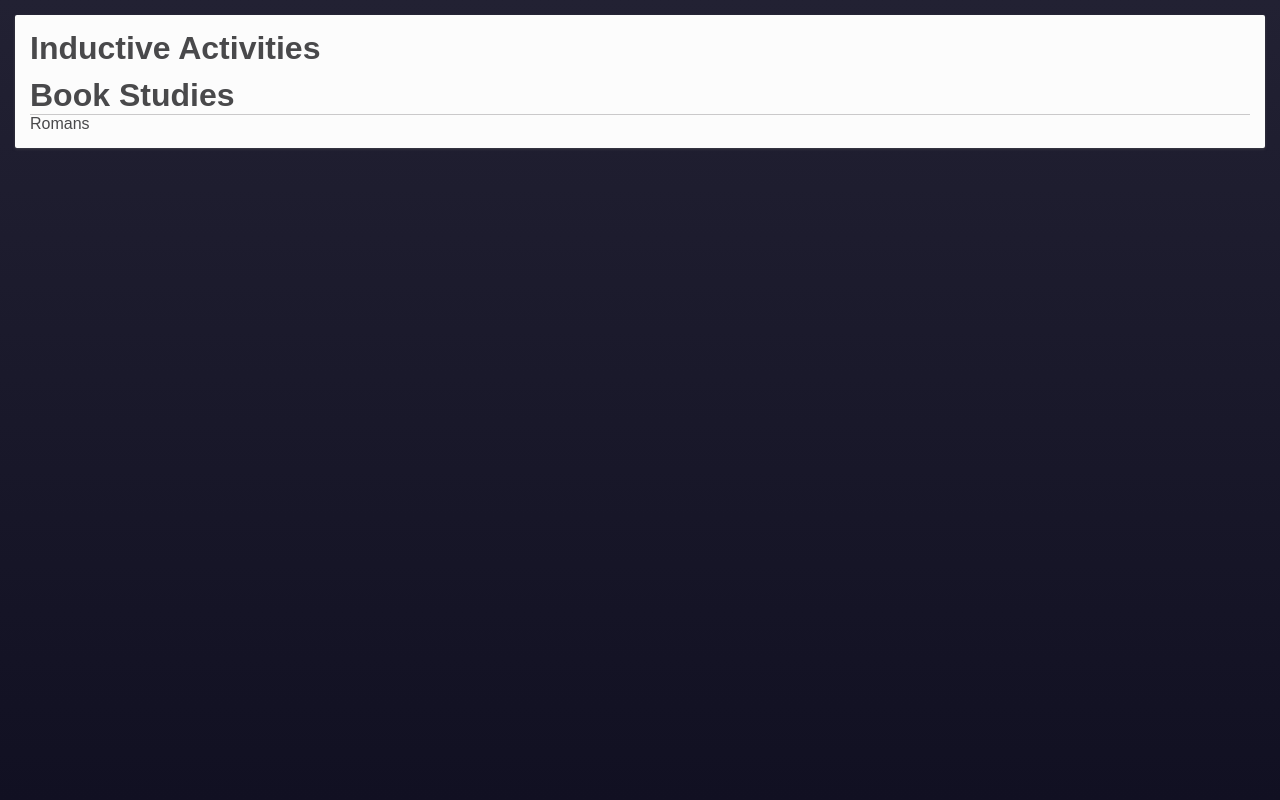
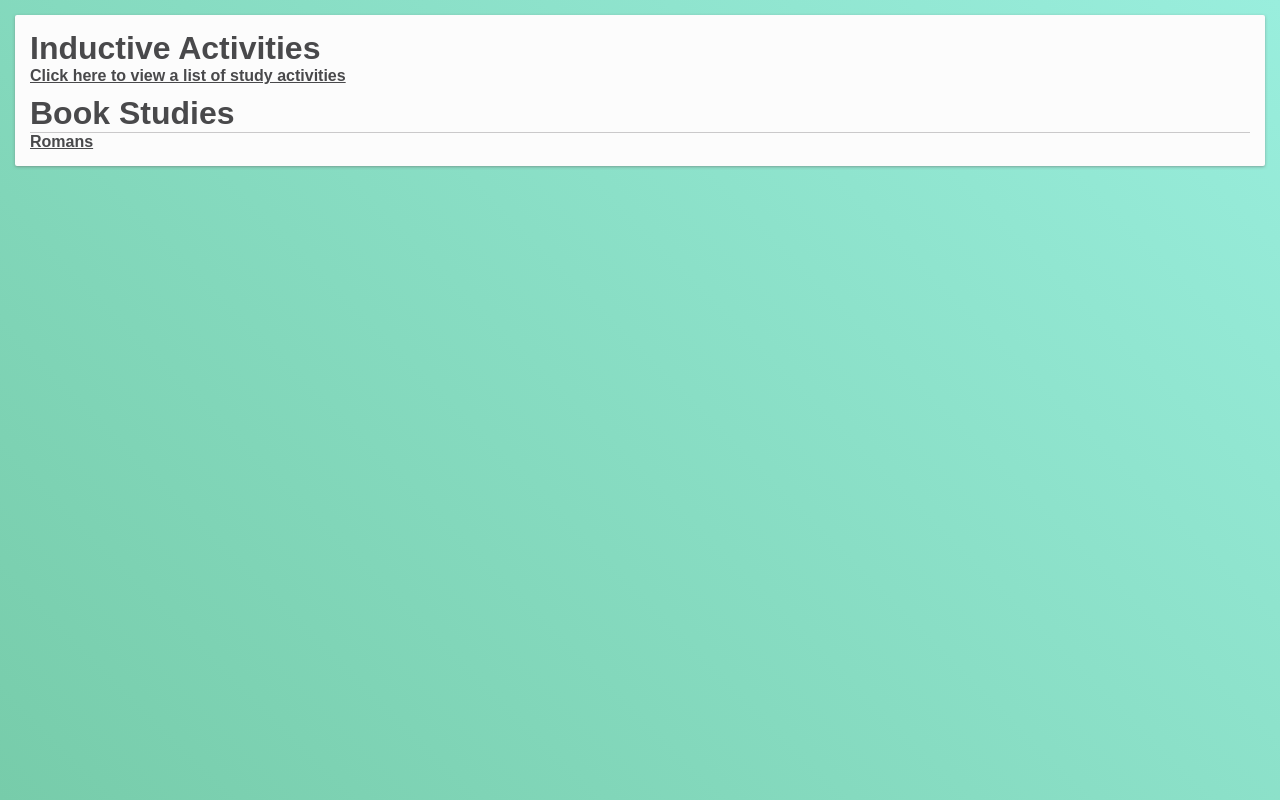
Before and after one commit to jwilkey/bible-resources, a Vue app: page / in a window 1280 px wide. Built offline with nearby package versions, Linux system fonts and the light colour scheme.

Commit message:
User headers for inductive link on homepage

```diff
--- a/src/components/Home.vue
+++ b/src/components/Home.vue
@@ -1,7 +1,11 @@
 <template>
-  <div class="home pad">
+  <div class="home pad theme-back">
     <div class="theme-mid rounded pad shadow">
-      <h1 class="marginb"><router-link :to="{ name: 'InductiveActivities' }">Inductive Activities</router-link></h1>
+      <div class="marginb">
+        <h1>Inductive Activities</h1>
+        <router-link :to="{ name: 'InductiveActivities' }">Click here to view a list of study activities</router-link>
+      </div>
+
       <h1 class="hi-bottom">Book Studies</h1>
       <router-link :to="{ name: 'Romans' }">Romans</router-link>
     </div>
--- a/src/components/InductiveActivities.vue
+++ b/src/components/InductiveActivities.vue
@@ -1,6 +1,10 @@
 <template>
   <div class="inductive-activities theme-back">
-    <h1>Inductive Activities</h1>
+    <div class="flex-row">
+      <h1 class="flex-one">Inductive Activities</h1>
+      <a @click="$router.push('/')">Home</a>
+    </div>
+
     <h2 class="callout alt">OBSERVE</h2>
     <div class="small-pad theme-mid rounded shadow">
       <div class="activity theme-mid small-pad muted-more-bottom">
```
